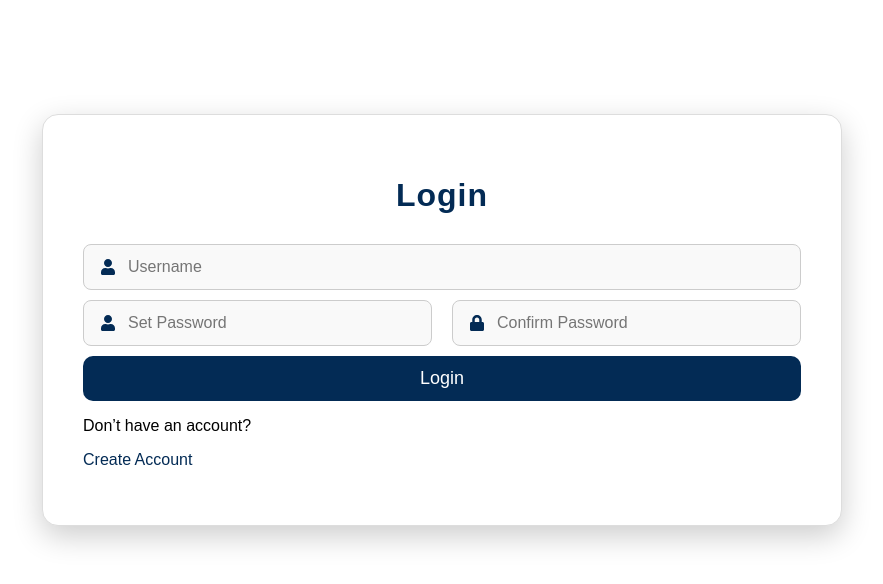
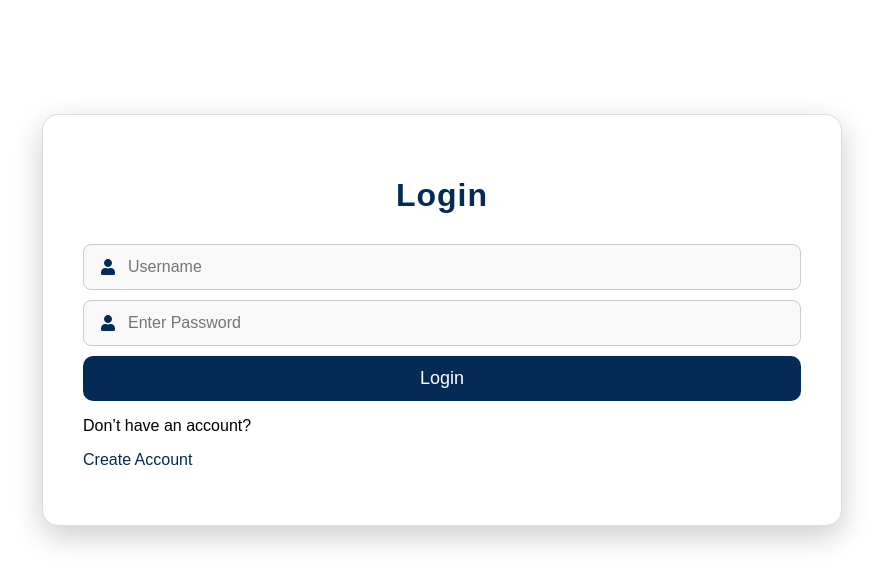
Before and after one commit to GargiAP/Ngo, a React (Create React App) app in the folder frontend/: page /login in a window 1280 px wide. Shown: the top 584 px of the page, without its empty margins (198-1081 px from the left). Built offline with nearby package versions, Linux system fonts and the light colour scheme.

Commit message:
frontend issue fix

```diff
--- a/frontend/src/pages/loginpage/Loginpage.js
+++ b/frontend/src/pages/loginpage/Loginpage.js
@@ -16,12 +16,9 @@ const LoginPage = () => {
         <div className="row">
           <div className="input-container">
             <FaUser className="icon" />
-            <input type="text" placeholder="Set Password" required />
+            <input type="text" placeholder="Enter Password" required />
           </div>
-          <div className="input-container">
-            <FaLock className="icon" />
-            <input type="text" placeholder="Confirm Password" required />
-          </div>
+
         </div>
 
 
```
